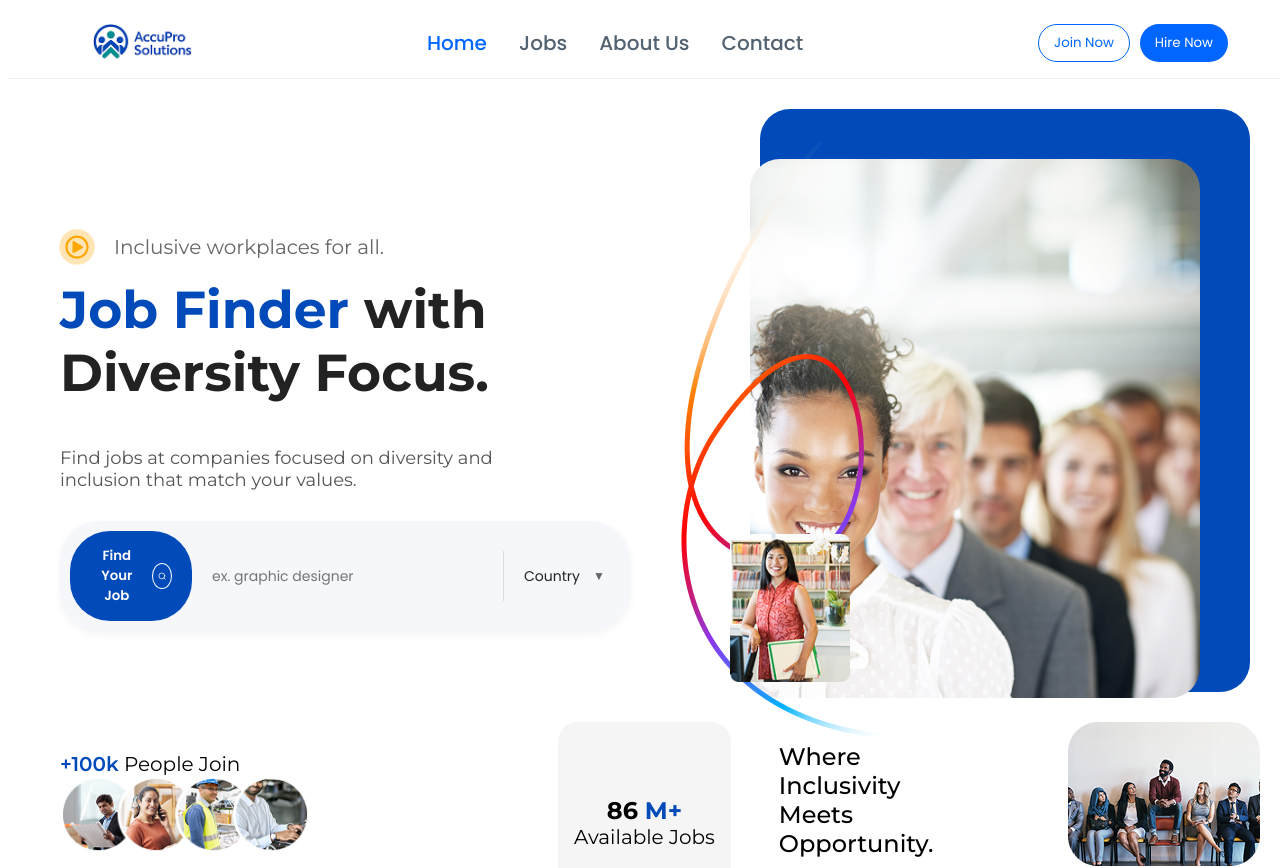
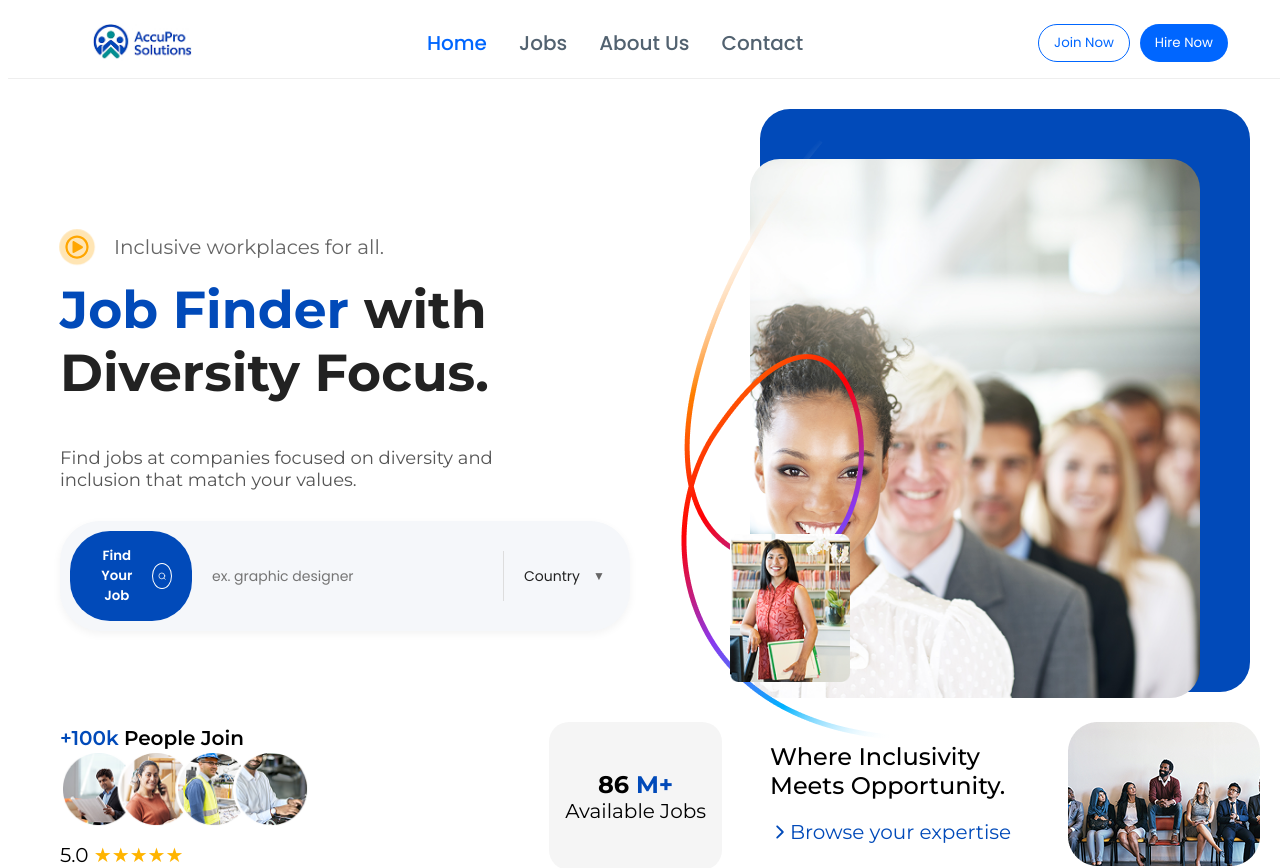
Before and after one commit to juberjilanimulla/accupro, a React (Vite) app in the folder frontend/: page / in a window 1280 px wide. Shown: the top 868 px of the page. Built offline with nearby package versions, Linux system fonts and the light colour scheme.

Commit message:
this is commit for completed navbar and herosection

```diff
--- a/frontend/src/components/Hero.jsx
+++ b/frontend/src/components/Hero.jsx
@@ -67,7 +67,8 @@ const Hero = () => {
         <div className="hero-footer">
           <div className="hero-footer-left">
             <p className="people-join">
-              <strong>+100k</strong> <span>People Join</span>
+              <strong>+100k</strong>{" "}
+              <span className="people-join-span">People Join</span>
             </p>
             <div className="social-proof">
               <div className="avatars">
--- a/frontend/src/styles/Hero.css
+++ b/frontend/src/styles/Hero.css
@@ -193,6 +193,10 @@
     color: #014AB9;
     font-weight: 600;
 }
+.people-join span{
+    font-weight: 600;
+    font-size: 20px;
+}
 .stars {
   display: block;
 
@@ -280,7 +284,7 @@
 }
 
 .hero-footer-para h2{
-  max-width: 200px;
+  max-width: 250px;
   font-weight: 500;
 
 }
```
